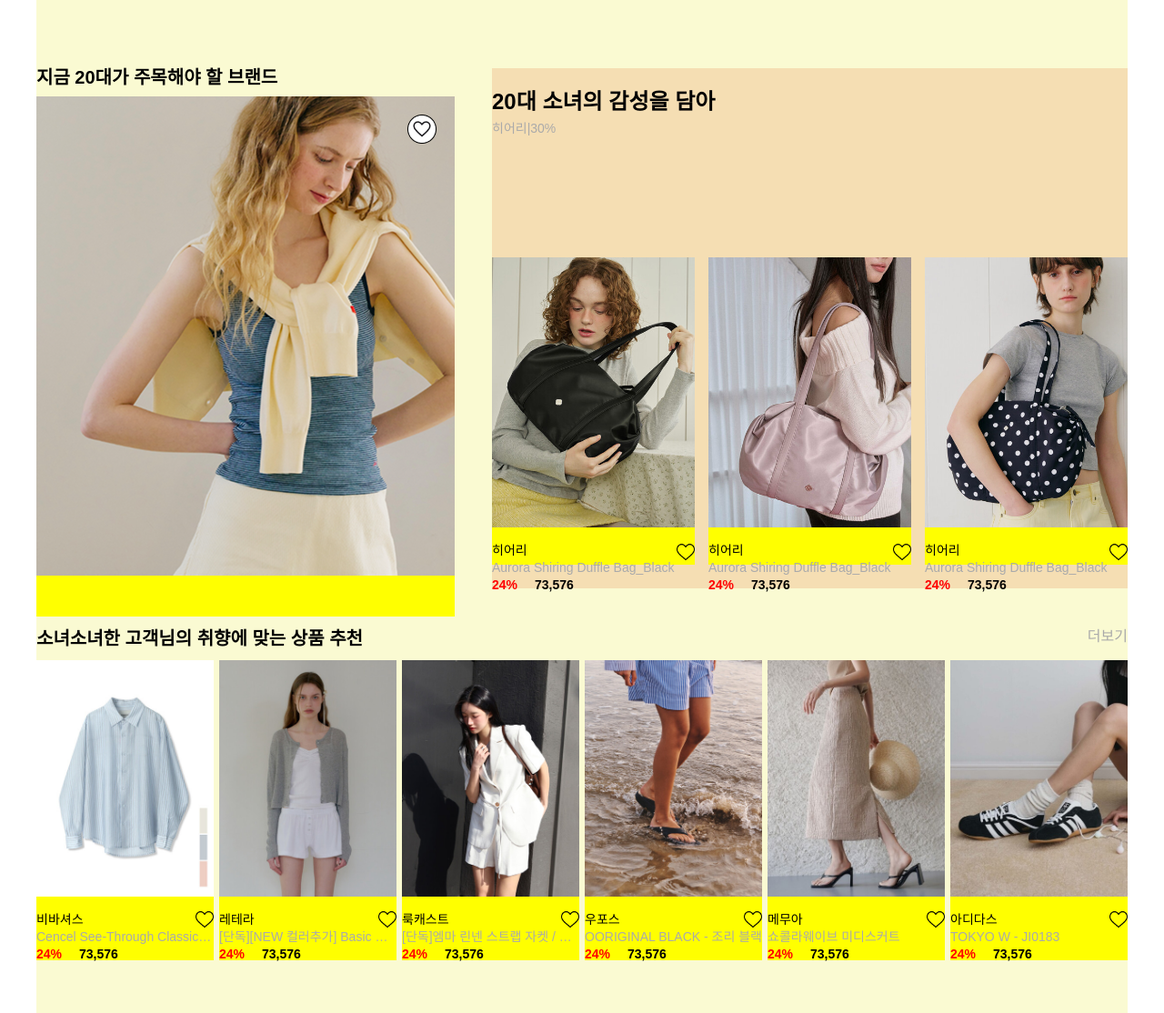
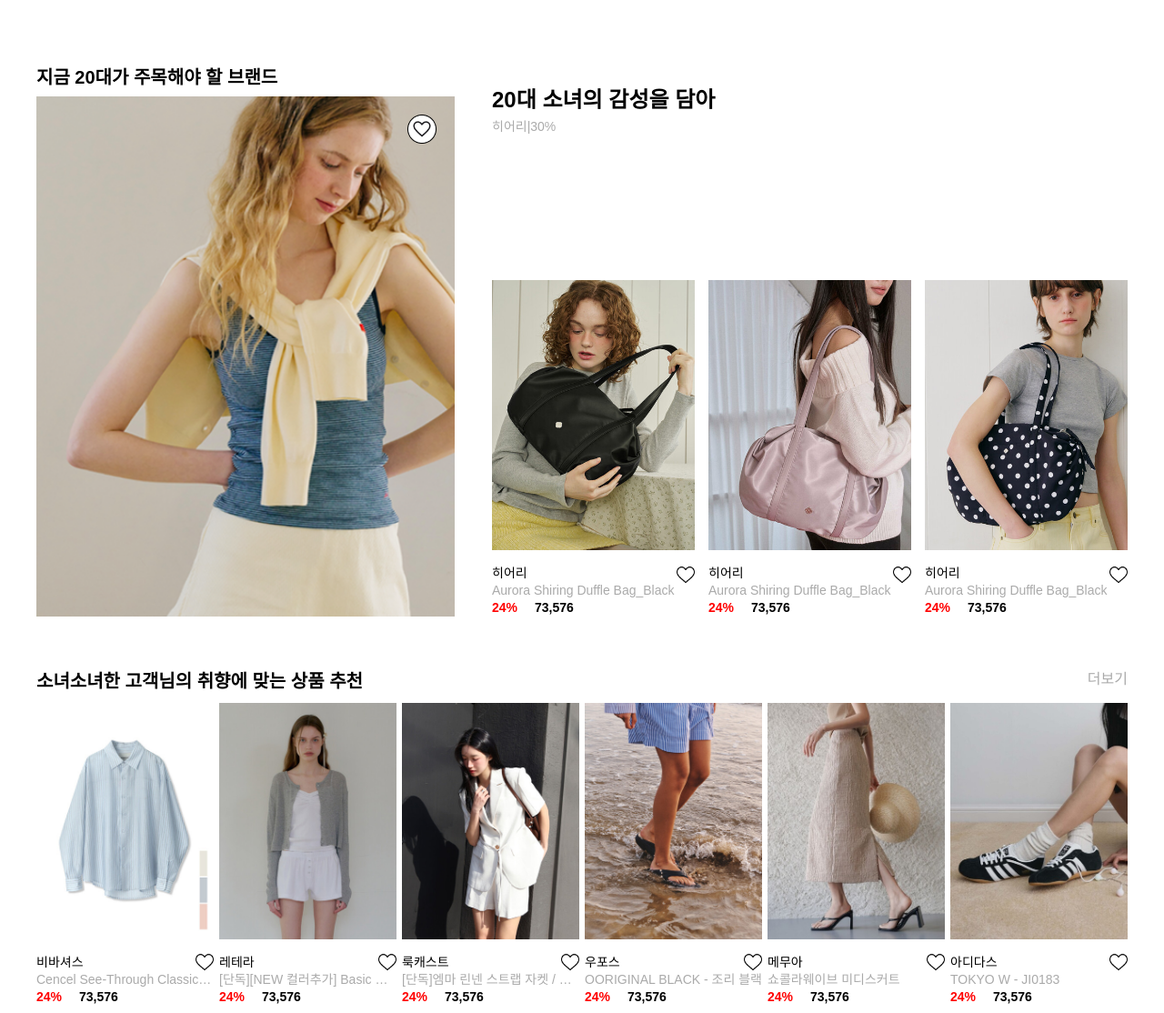
Before and after one commit to NO1CHOI/test_w_concep0702, a plain HTML site: page index.html in a window 1280 px wide. Shown: the top 1114 px of the page at 91% size. Drawn offline with Linux system fonts and the light colour scheme.

Commit message:
test완료

```diff
--- a/index.html
+++ b/index.html
@@ -13,7 +13,7 @@
             <div class="contents_right">
                 <h1>지금 20대가 주목해야 할 브랜드</h1>
                 <div class="big_thum">
-                    <a href="#" class="item" ><img src="./images/001_1.png" alt="20대 여성"></a>
+                    <a href="#" class="item" ><!-- <img src="./images/001_1.png" alt="20대 여성"> --></a>
                     <a href="#" class="favorite" ><img src="./images/favorite.png" alt="찜하기"></a>
                 </div>
             </div>
--- a/styles/test_0702.css
+++ b/styles/test_0702.css
@@ -9,7 +9,7 @@ Tablet = 320~ 767
 */
 
 main {
-    background-color:lightgoldenrodyellow;
+    /* background-color:lightgoldenrodyellow; */
     width: 1200px;
     height: 150vh;
     margin:0 auto;
@@ -24,12 +24,16 @@ main .top .contents_right h1 {
 main .top .contents_right .big_thum {
     position:relative;
     width: 460px;height:572px;
-    background-color: yellow;
+    /* background-color: yellow; */
 }
 main .top .contents_right .big_thum a {}
 main .top .contents_right .big_thum .item {
     width: 460px;height:572px;
     display: block;
+    background-image: url(/images/001_1.png);
+    background-repeat: no-repeat;
+    background-position: center;
+    background-size: cover;
 }
 main .top .contents_right .big_thum .item img {width: 100%;}
 main .top .contents_right .big_thum .favorite {
@@ -41,20 +45,21 @@ main .top .contents_right .big_thum .favorite img {}
 main .top .contents_left {
     height: 572px; width: 699px;
     /* margin-top:110px; */
-    background-color: wheat;
+    /* background-color: wheat; */
 }
-main .top .contents_left > h2 {font-size: 1.5rem; font-weight: 600; margin:25px 0 9px 0;}
+main .top .contents_left > h2 {font-size: 1.5rem; font-weight: 600; margin:23px 0 9px 0;}
 main .top .contents_left span {font-size: 0.875rem;color:#aaa;}
 main .top .contents_left .content_wrap {
     display: flex;
     justify-content: space-between;
+    margin-top:27px;
 }
 main .top .contents_left .content_wrap li {}
 main .top .contents_left .content_wrap li .content {}
 main .top .contents_left .content_wrap li .content li {
     width:223px; height: 338px;
     margin-top:134px;
-    background-color: yellow;
+    /* background-color: yellow; */
     position:relative;
 }
 main .top .contents_left .content_wrap li .content li a {font-size: 0.875rem;}
@@ -78,10 +83,11 @@ main .top .contents_left .content_wrap li .content li .love {
 main .top .contents_left .content_wrap li .content li .love img {width: 100%;}
 /* -------------------상품진열 상단 끝 */
 /* -------------------상품진열 하단 시작 */
-main .bottom {margin-top: 14px;}
+main .bottom {}
 main .bottom .bottom_title {
     display: flex;
     justify-content: space-between;
+    margin:61px 0 14px 0;
 }
 main .bottom .bottom_title h2 {font-size: 1.25rem; font-weight: 600;}
 main .bottom .bottom_title a {color:#aaa;}
@@ -94,7 +100,7 @@ main .bottom .content_wrap li .content {
     width: 195px; height:338px;
 }
 main .bottom .content_wrap li .content li {
-    background-color: yellow;
+    /* background-color: yellow; */
     position:relative;
 }
 main .bottom .content_wrap li .content li a {font-size: 0.875rem;}
```
